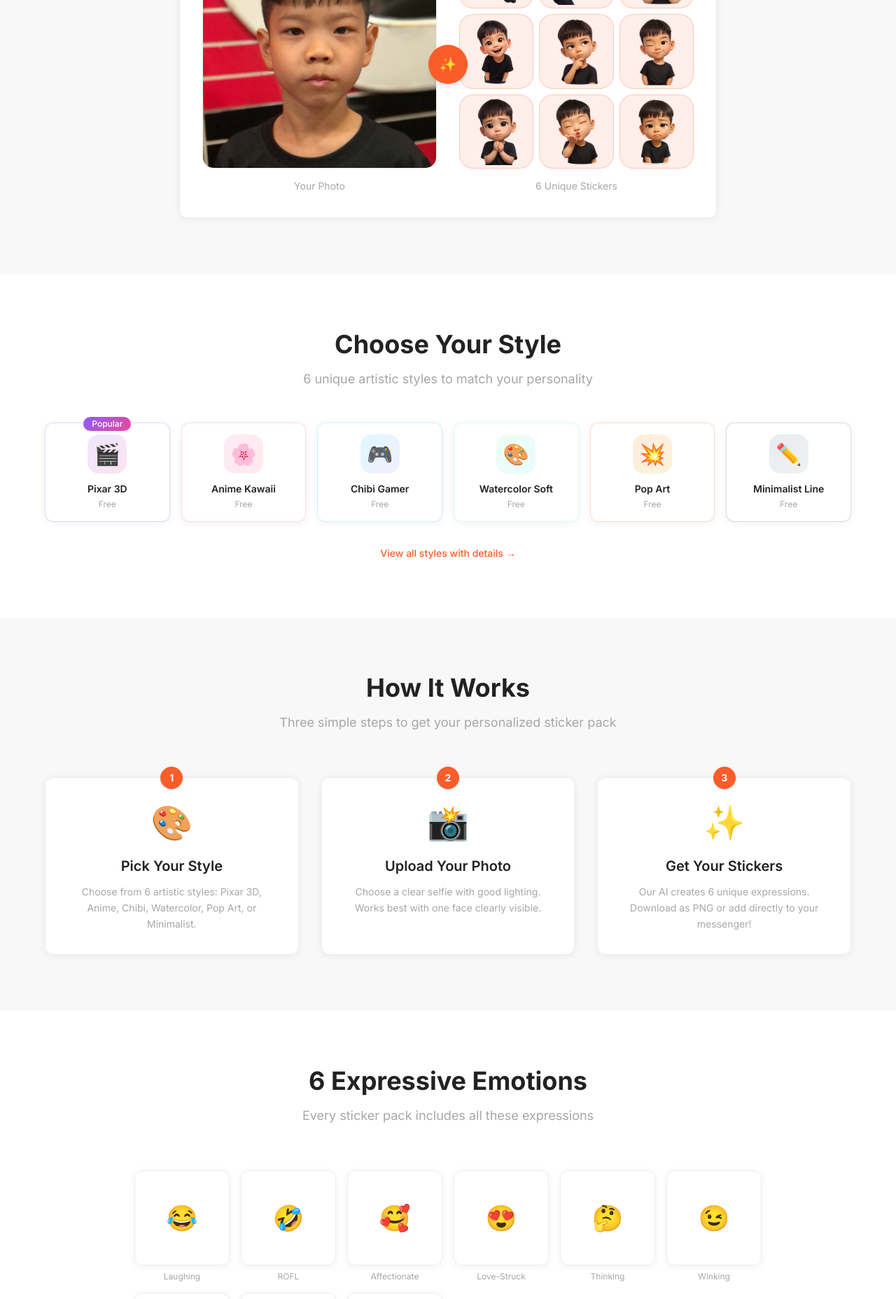
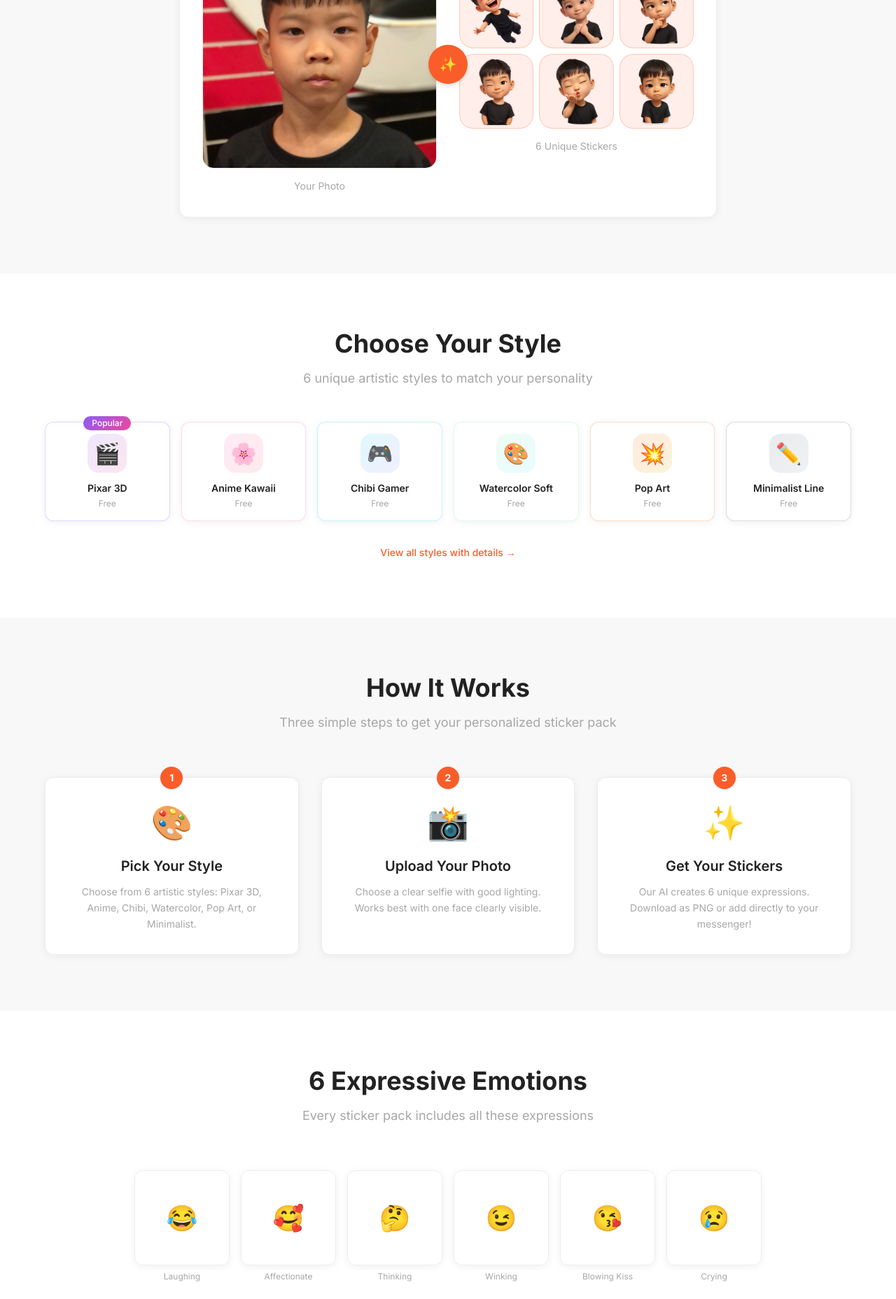
Before and after one commit to hongnv1504-svg/sticker-sell, a Next.js app: page / in a window 1280 px wide. Shown: the part 760-2617 px from the top of the page at 70% size. Built offline with nearby package versions, Linux system fonts and the light colour scheme; no server answers.

Commit message:
fix: remove 3 deleted emotions from landing page static arrays

```diff
--- a/app/page.tsx
+++ b/app/page.tsx
@@ -71,12 +71,9 @@ export default function Home() {
                     <div className="grid grid-cols-3 gap-2 mb-3">
                       {[
                         { file: 'laughing', emoji: '😂', name: 'Laughing' },
-                        { file: 'rolling_laugh', emoji: '🤣', name: 'ROFL' },
                         { file: 'affectionate', emoji: '🥰', name: 'Loving' },
-                        { file: 'love_struck', emoji: '😍', name: 'Love-Struck' },
                         { file: 'thinking', emoji: '🤔', name: 'Thinking' },
                         { file: 'winking', emoji: '😉', name: 'Winking' },
-                        { file: 'pleading', emoji: '🥺', name: 'Pleading' },
                         { file: 'blowing_kiss', emoji: '😘', name: 'Blowing Kiss' },
                         { file: 'crying', emoji: '😢', name: 'Crying' },
                       ].map((item, i) => (
@@ -204,12 +201,9 @@ export default function Home() {
             <div className="grid grid-cols-2 md:grid-cols-6 gap-4 max-w-4xl mx-auto">
               {[
                 { emoji: '😂', name: 'Laughing' },
-                { emoji: '🤣', name: 'ROFL' },
                 { emoji: '🥰', name: 'Affectionate' },
-                { emoji: '😍', name: 'Love-Struck' },
                 { emoji: '🤔', name: 'Thinking' },
                 { emoji: '😉', name: 'Winking' },
-                { emoji: '🥺', name: 'Pleading' },
                 { emoji: '😘', name: 'Blowing Kiss' },
                 { emoji: '😢', name: 'Crying' }
               ].map((emotion, i) => (
```
